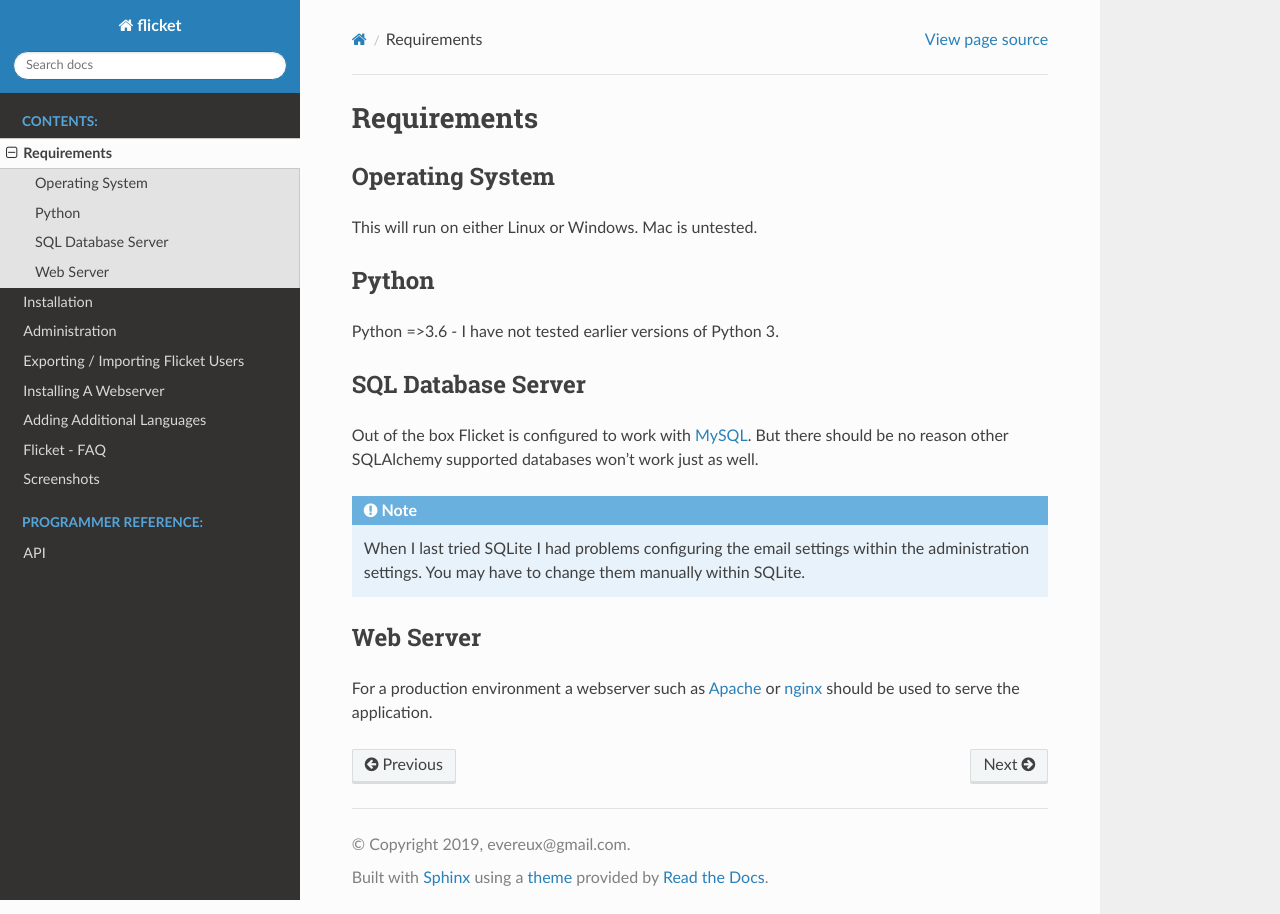
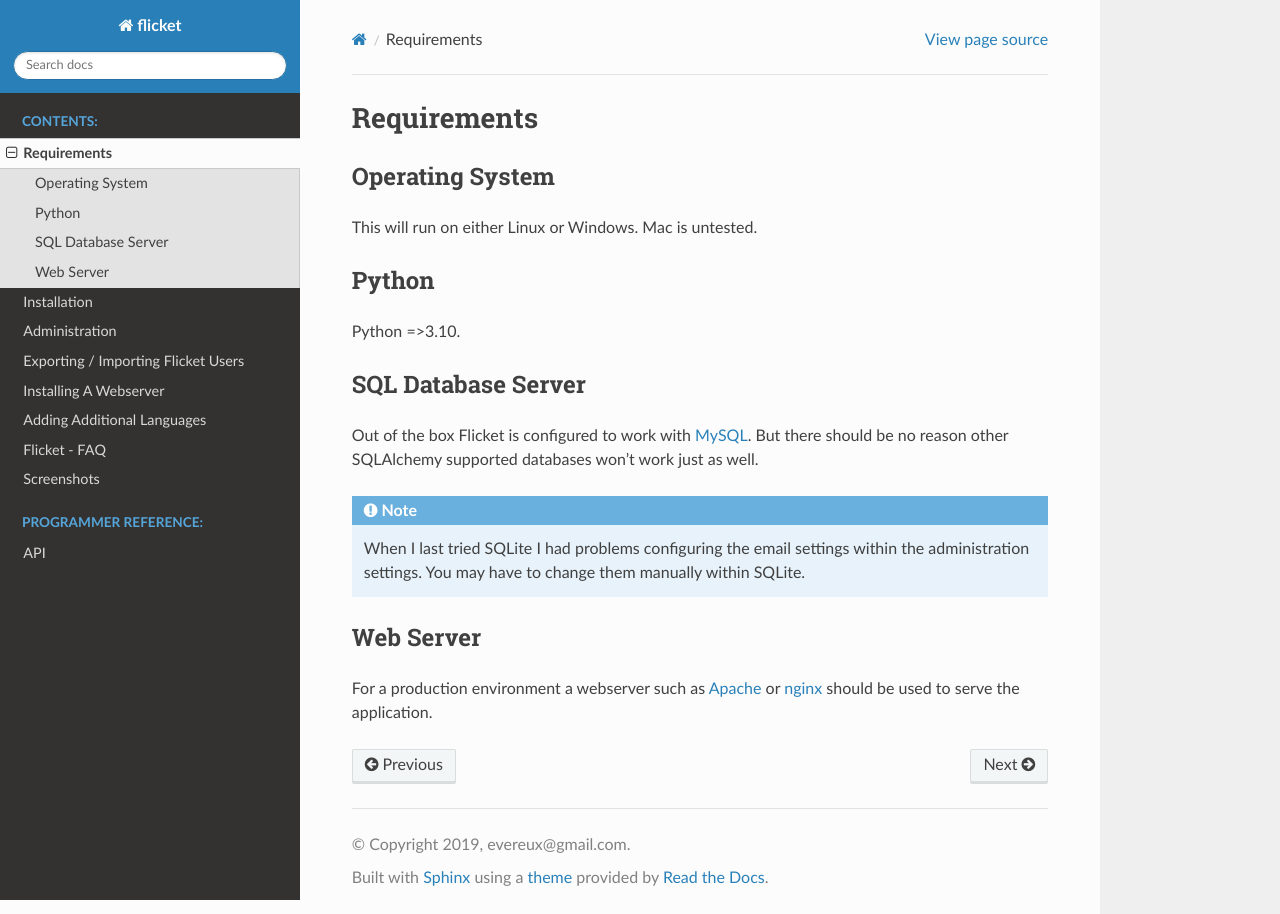
Before and after one commit to giti-jahanpasand/flicket, a Sphinx documentation site: the page built from docs/requirements.rst, in a window 1280 px wide. Built offline with Sphinx 7.4.7 and the Read the Docs theme 2.0.0, drawn with Linux system fonts in a browser that asks for light colours.

Commit message:
updated minimum python version to be 3.10

```diff
--- a/README.rst
+++ b/README.rst
@@ -23,7 +23,7 @@ Requirements
 ------------
 Prior to installing and running Flicket please read these requirements.
 
-* Python =>3.6
+* Python =>3.10
 
 * SQL Database server with JSON support (for example PostgreSQL >=9.2,
   MySQL >=5.7, MariaDB >=10.2, SQLite >=3.9)
--- a/docs/requirements.rst
+++ b/docs/requirements.rst
@@ -11,7 +11,7 @@ This will run on either Linux or Windows. Mac is untested.
 
 Python
 ------
-Python =>3.6 - I have not tested earlier versions of Python 3.
+Python =>3.10.
 
 
 
```
